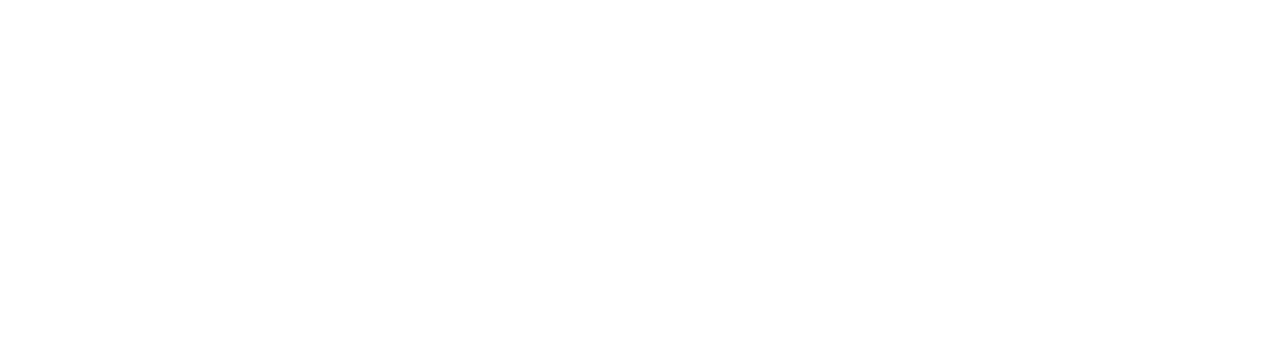
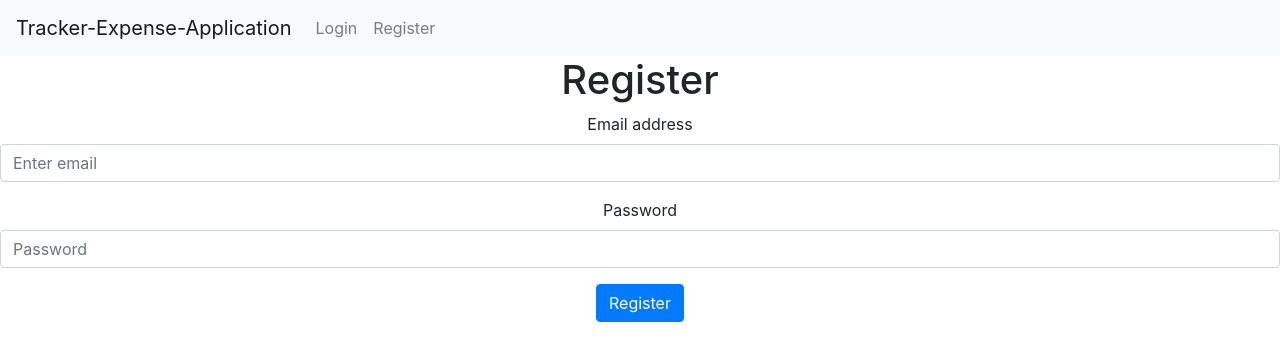
Before and after one commit to georgiangelov2000/React-Tracker-Application, a React (Create React App) app in the folder tracker-application/: page /register in a window 1280 px wide. Shown: the top 360 px of the page. Built offline with nearby package versions, Linux system fonts and the light colour scheme.

Commit message:
setting up register form and firebase authentication

```diff
--- a/tracker-application/src/App.js
+++ b/tracker-application/src/App.js
@@ -1,10 +1,18 @@
 import './App.css';
 import 'bootstrap/dist/css/bootstrap.min.css';
+import Navbar from './components/Navbar/NavbarComponent';
+import { Route,Switch } from 'react-router-dom';
+import Login from './components/Auth/Login';
+import Register from './components/Auth/Register';
 
 function App() {
   return (
     <div className="App">
-
+     <Navbar />
+     <Switch>
+       <Route path="/login" component={Login} />
+       <Route path="/register" component={Register} />
+     </Switch>
     </div>
   );
 }
--- a/tracker-application/src/components/Auth/Register.js
+++ b/tracker-application/src/components/Auth/Register.js
@@ -1,13 +1,44 @@
-import React from "react";
+import React,{useState} from "react";
+import {Form,Button} from "react-bootstrap";
+import { auth } from "../../firebase";
 
 const Register = () => {
+  const [email, setEmail] = useState("");
+  const [password, setPassword] = useState("");
+  const [displayName, setDisplayName] = useState("");
+  const [error, setError] = useState("");
+
+  const onEmailChange = (event) => setEmail(event.target.value);
+  const onPasswordChange = (event) => setPassword(event.target.value);
+
+
+  const onSubmit=(e)=>{
+    e.preventDefault();
+    auth.createUserWithEmailAndPassword(email,password)
+    .then((userCredentials) =>{
+      const currentUser=auth.currentUser;
+      currentUser.updateProfile({
+        displayName:setDisplayName(displayName)
+      })
+      console.log(currentUser)
+    })
+    .catch((error)=>{
+      setError(error.message)
+    });
+  }
+
   return (
     <div>
         <h1>Register</h1>
-      <Form>
+      <Form onSubmit={onSubmit}>
         <Form.Group controlId="formBasicEmail">
           <Form.Label>Email address</Form.Label>
-          <Form.Control type="email" name="email" placeholder="Enter email" />
+          <Form.Control type="email"
+           name="email"
+           placeholder="Enter email"
+           onChange={onEmailChange}
+           value={email}
+             />
         </Form.Group>
 
         <Form.Group controlId="formBasicPassword">
@@ -16,6 +47,8 @@
             type="password"
             name="password"
             placeholder="Password"
+            onChange={onPasswordChange}
+            value={password}
           />
         </Form.Group>
 
@@ -23,6 +56,7 @@
           Register
         </Button>
       </Form>
+      {error? <>{error}</> : null }
     </div>
   );
 };
--- /dev/null
+++ b/tracker-application/src/components/Navbar/NavbarComponent.js
@@ -0,0 +1,26 @@
+import React from "react";
+import { Link as RRNavLink } from "react-router-dom";
+import { Nav, Navbar } from "react-bootstrap";
+
+const NavbarComponent = () => {
+  return (
+    <div>
+      <Navbar bg="light" expand="lg">
+        <Navbar.Brand href="#home">Tracker-Expense-Application</Navbar.Brand>
+        <Navbar.Toggle aria-controls="basic-navbar-nav" />
+        <Navbar.Collapse id="basic-navbar-nav">
+          <Nav className="mr-auto">
+            <Nav.Link to="/login"  tag={RRNavLink}>
+              Login
+            </Nav.Link>
+            <Nav.Link  to="/register" tag={RRNavLink} >
+              Register
+            </Nav.Link>
+          </Nav>
+        </Navbar.Collapse>
+      </Navbar>
+    </div>
+  );
+};
+
+export default NavbarComponent;
--- a/tracker-application/src/firebase.js
+++ b/tracker-application/src/firebase.js
@@ -1,7 +1,5 @@
-import firebase from 'firebase/app';
-import { getFirestore } from "firebase/firestore";
-
-import 'firebase/auth'
+import firebase from "firebase";
+require("firebase/firestore");
 
   var firebaseConfig = {
     apiKey: "AIzaSyCQDTs5oQNHMT2HnaBXA7dWwBjRyej8QYY",
@@ -12,8 +10,11 @@
     appId: "1:14005040933:web:3b8d71a8448a144d538ccc",
     measurementId: "G-PPELGYSP2X"
   };
+
   firebase.initializeApp(firebaseConfig);
 
-  export default firebase;
-  export const auth = firebase.auth();
-  export const db = getFirestore();
+  var db=firebase.firestore();
+
+  export const auth=firebase.auth();
+  export const firestore=firebase.firestore;
+  export default db;
--- a/tracker-application/src/index.js
+++ b/tracker-application/src/index.js
@@ -1,15 +1,17 @@
-import React from 'react';
-import ReactDOM from 'react-dom';
-import './index.css';
-import App from './App';
-import reportWebVitals from './reportWebVitals';
+import React from "react";
+import ReactDOM from "react-dom";
+import "./index.css";
+import App from "./App";
+import reportWebVitals from "./reportWebVitals";
+import { BrowserRouter } from "react-router-dom";
 
 ReactDOM.render(
   <React.StrictMode>
-    <App />
+    <BrowserRouter>
+      <App />
+    </BrowserRouter>
   </React.StrictMode>,
-  document.getElementById('root')
+  document.getElementById("root")
 );
 
-
 reportWebVitals();
```
Also changed, not shown: tracker-application/src/components/Tracker/Tracker.js (added, +11 -0 lines), tracker-application/src/components/Transaction/Transaction.js (added).
